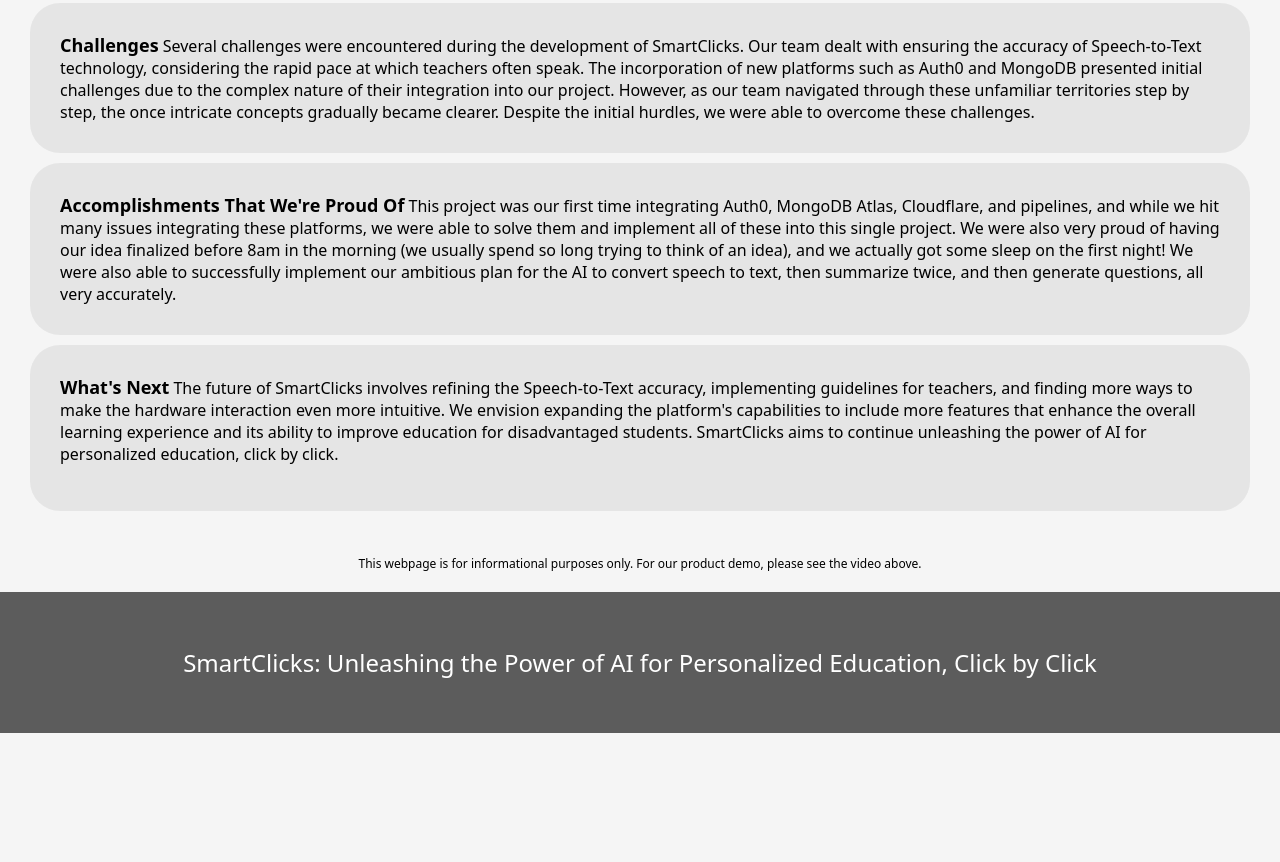
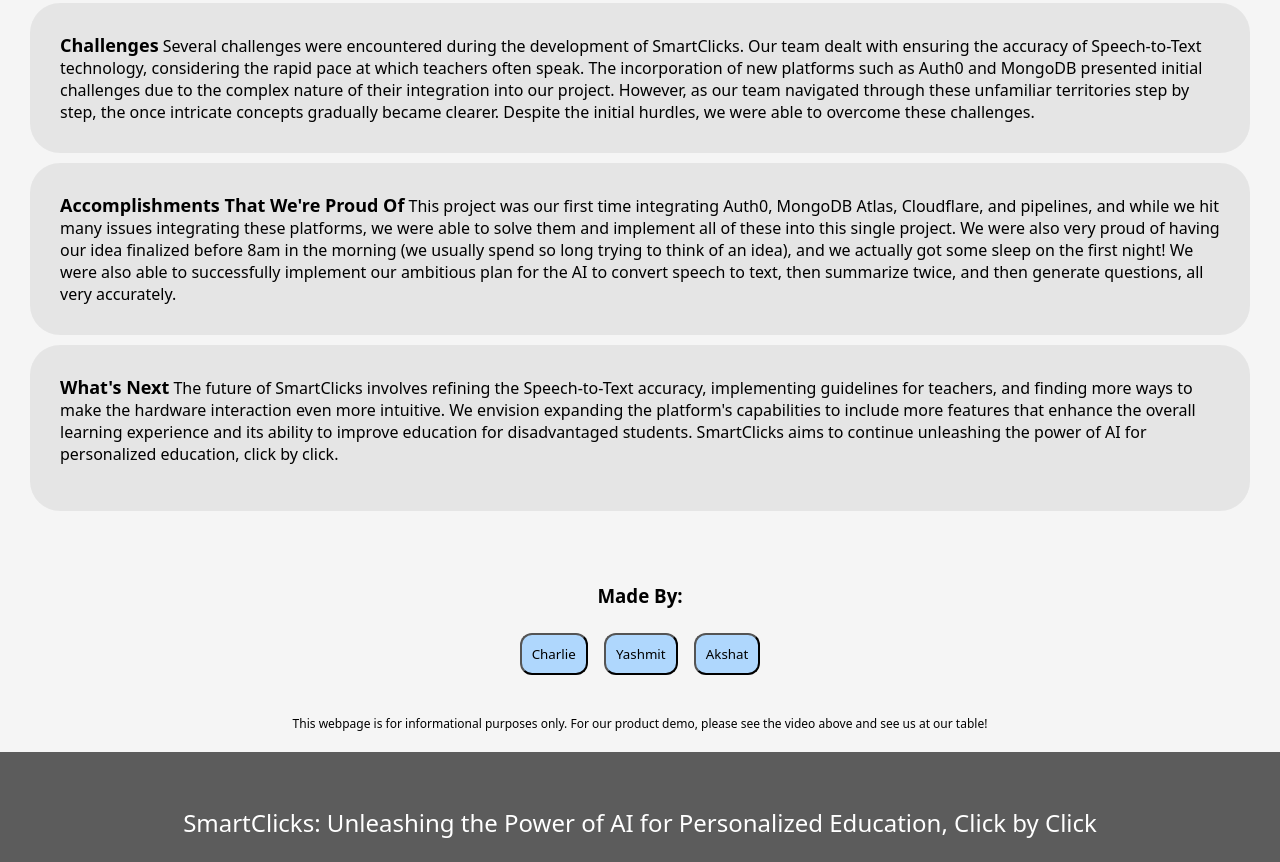
Before and after one commit to yashmitb/SmartClicksLandingPage, a plain HTML site: page index.html in a window 1280 px wide. Shown: the part 1935-2797 px from the top of the page. Before the commit the page ends 2668 px from the top, so only its background shows below. Drawn offline with nearby package versions, Linux system fonts and the light colour scheme.

Commit message:
Update index.html

```diff
--- a/index.html
+++ b/index.html
@@ -61,7 +61,7 @@
             </div>
         </div>
         <div class="c_content">
-            <h3>Meet SmartClicks: a education management system that combines hardware and software innovations to bring personalized, interactive learning outside of the classroom.</h3>
+            <h3>Meet SmartClicks: an education management system that combines hardware and software innovations to bring personalized, interactive learning outside of the classroom.</h3>
 
             <!-- Embed Video Here -->
 
@@ -107,7 +107,17 @@
             </div>
 
             <br>
-            <p style="text-align:center; font-size:12px">This webpage is for informational purposes only. For our product demo, please see the video above.</p>
+            <br>
+
+            <div class="center-text">
+                <h3 class="center-text">Made By:</h3>
+                <a href="https://www.linkedin.com/in/charlie-huang-15010b176/" target="_blank"><button class="">Charlie</button></a>
+                <a href="https://www.linkedin.com/in/yashmit-bhaverisetti-77b211261/" target="_blank"><button class="">Yashmit</button></a>
+                <a href="https://www.linkedin.com/in/akshat-sehgal-602379260/" target="_blank"><button class="">Akshat</button></a>
+            </div>
+
+            <br>
+            <p style="text-align:center; font-size:12px">This webpage is for informational purposes only. For our product demo, please see the video above and see us at our table!</p>
 
         </div>
         <div class="c_footer">
```
